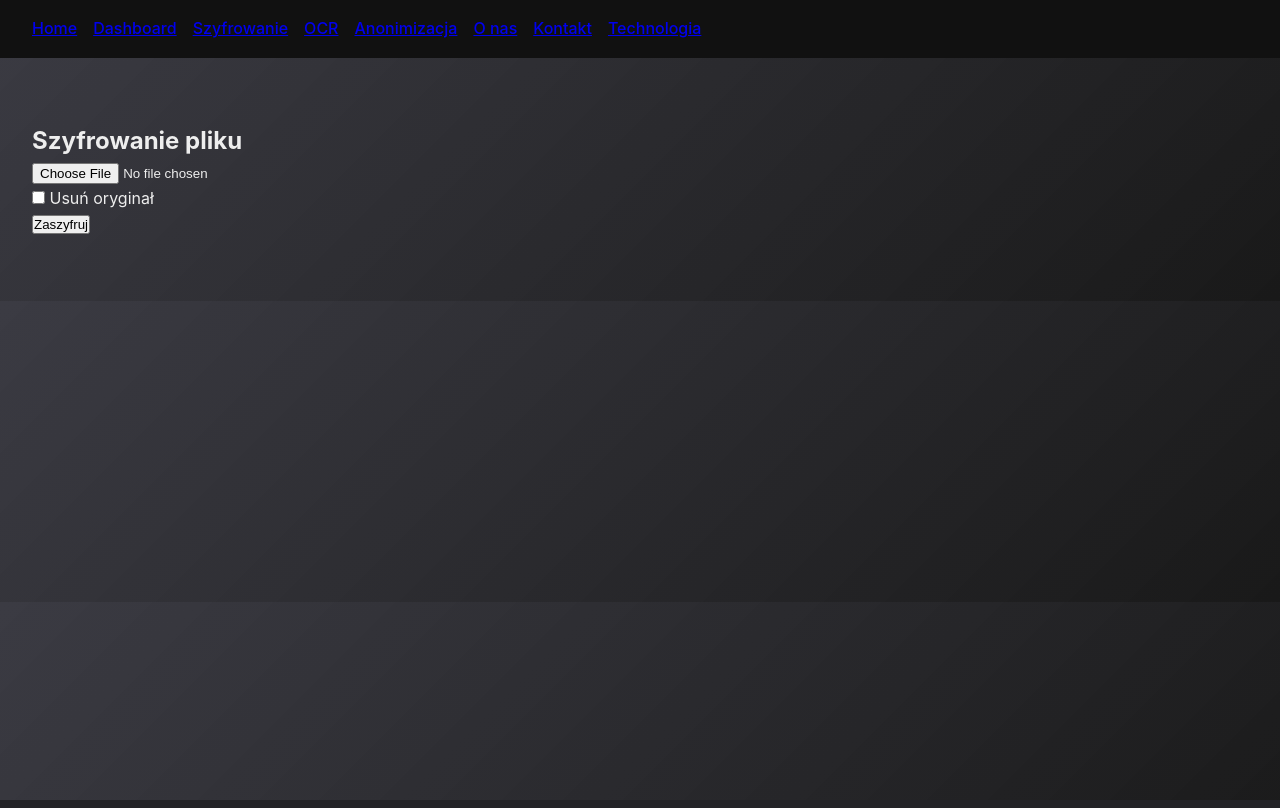
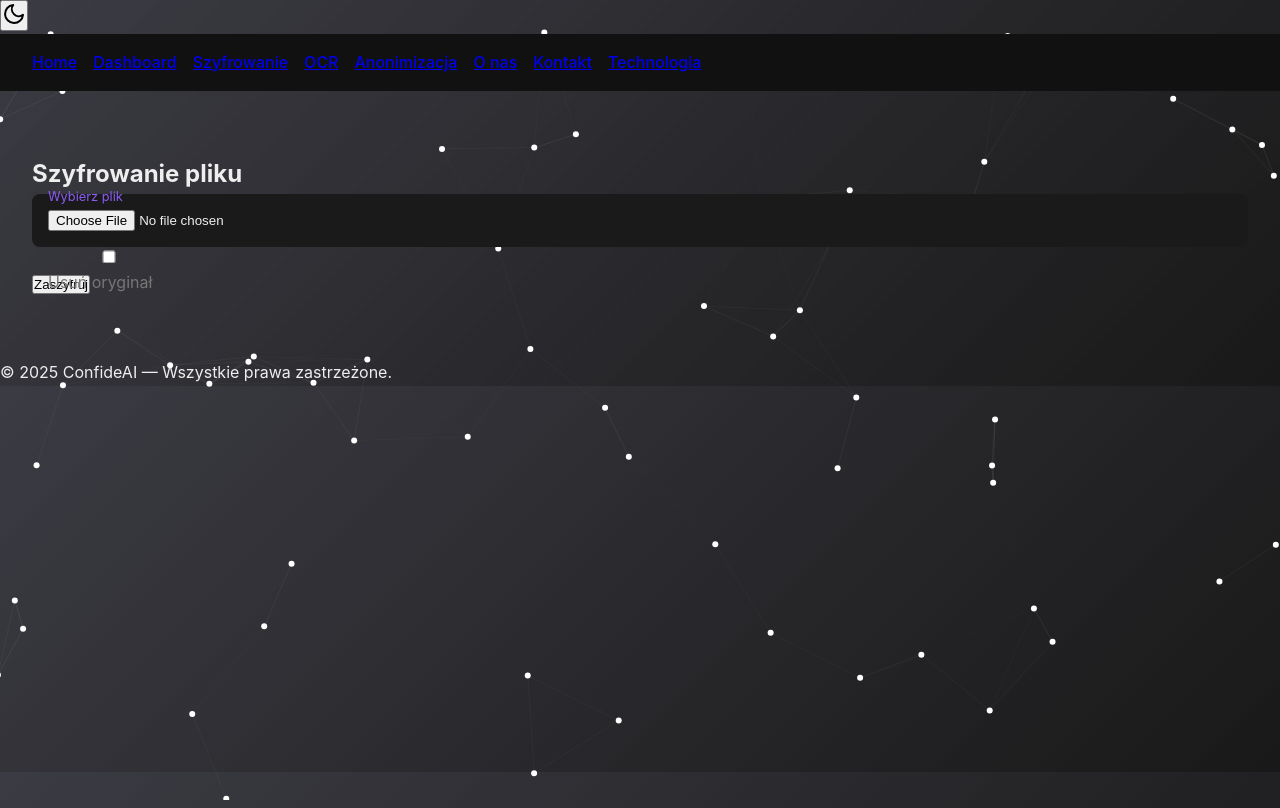
Before and after one commit to Pietr00ass/ConfideAI-i, a FastAPI app: page /encrypt in a window 1280 px wide. Run offline with FastAPI, Linux system fonts and the light colour scheme.

Commit message:
Update encrypt.html

```diff
--- a/templates/encrypt.html
+++ b/templates/encrypt.html
@@ -1,3 +1,25 @@
-<!DOCTYPE html>
-<html lang="pl"><head><meta charset="UTF-8"><link rel="stylesheet" href="/static/css/style.css"><title>Szyfrowanie</title></head>
-<body>{% include "nav.html" %}<section class="section"><h1>Szyfrowanie pliku</h1><form action="/encrypt" method="post" enctype="multipart/form-data"><input type="file" name="file" required><br><label><input type="checkbox" name="delete_orig"> Usuń oryginał</label><br><button type="submit">Zaszyfruj</button></form></section></body></html>
+{% extends "base.html" %}
+
+{% block title %}Szyfrowanie – ConfideAI{% endblock %}
+
+{% block content %}
+  <section class="section" data-aos="fade-up">
+    <h1>Szyfrowanie pliku</h1>
+
+    <form action="/encrypt" method="post" enctype="multipart/form-data" data-aos="fade-up">
+      <div class="form-group">
+        <input type="file" name="file" id="file-input" required>
+        <label for="file-input">Wybierz plik</label>
+      </div>
+
+      <div class="form-group">
+        <label>
+          <input type="checkbox" name="delete_orig">
+          Usuń oryginał
+        </label>
+      </div>
+
+      <button type="submit" class="btn">Zaszyfruj</button>
+    </form>
+  </section>
+{% endblock %}
```
